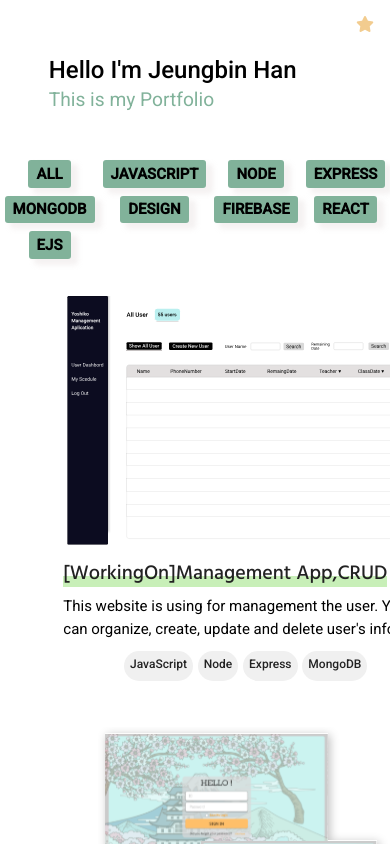
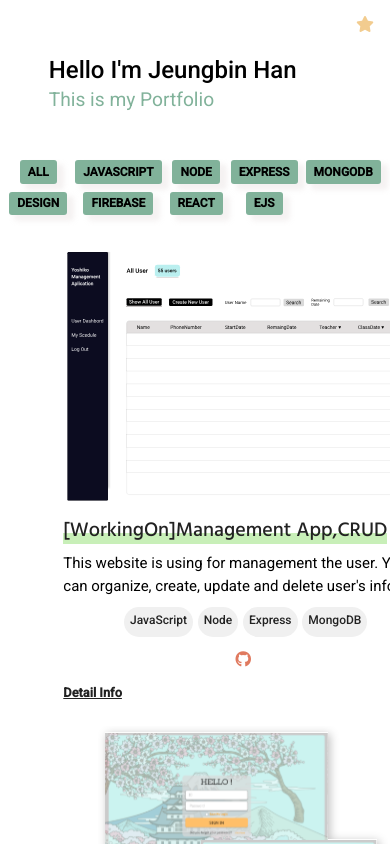
Before and after one commit to Jeungbin/Portfolio, a React (Create React App) app: page / in a window 390 px wide. Shown: the top 844 px of the page. Built offline with nearby package versions, Linux system fonts and the light colour scheme.

Commit message:
Detail info

```diff
--- a/src/App.js
+++ b/src/App.js
@@ -4,6 +4,7 @@ import "./index.css";
 import Home from "./pages/Home";
 import About from "./pages/About";
 import Navbar from "./components/Navbar";
+import Management_app from "./components/management_app";
 
 function App() {
   return (
@@ -12,6 +13,7 @@ function App() {
       <Routes>
         <Route path="/" element={<Home />} />
         <Route path="about" element={<About />} />
+        <Route path="management_app" element={<Management_app />} />
       </Routes>
     </Router>
   );
--- a/src/components/Buttons.js
+++ b/src/components/Buttons.js
@@ -50,7 +50,7 @@ const Buttons = () => {
 
         <div className="works-container">
           {works?.map((item) => {
-            const { id, name, img, website, figma, git, explain } = item;
+            const { id, name, img, website, figma, git, explain, href } = item;
             return (
               <section className="work" key={id}>
                 {img ? (
@@ -90,6 +90,11 @@ const Buttons = () => {
                     ""
                   )}
                 </div>
+                <p>
+                  <a className="detailInfo" href={href ? href : "#"}>
+                    Detail Info
+                  </a>
+                </p>
               </section>
             );
           })}
--- a/src/components/data.js
+++ b/src/components/data.js
@@ -8,7 +8,8 @@ const data = [
     stack: ["JavaScript", "Node", "Express", "MongoDB"],
     website: "",
     figma: "",
-    git: "",
+    git: "https://github.com/Jeungbin/Yoshiko-Management-App",
+    href: "/management_app",
   },
   {
     id: 1,
--- /dev/null
+++ b/src/components/management_app.js
@@ -0,0 +1,25 @@
+const Management_app = () => {
+  return (
+    <>
+      <div className="main-container">
+        <section className="section-center">
+          <div className="management-info-name">
+            <div>
+              <h1>
+                Yoshiko <br />
+                Management
+                <br /> Application
+              </h1>
+              <i className="fa-solid fa-list-check"></i>
+            </div>
+          </div>
+          <p>
+            I'm preparing more detail info about this app, Please wait a few
+            days
+          </p>
+        </section>
+      </div>
+    </>
+  );
+};
+export default Management_app;
--- a/src/index.css
+++ b/src/index.css
@@ -204,12 +204,12 @@ span{
     .button-center{
 
         display: grid;
-        grid-template-columns: 1fr 1fr 1fr 1fr;
-        gap: 0.5rem;
+        grid-template-columns: 1fr 1fr 1fr 1fr 1fr;
+
         flex-wrap: wrap;
     }
     .category{
-       font-size: 15px;
+       font-size: 12px;
     }
 }
 
@@ -352,6 +352,11 @@ span{
         height: 250px;
         border-radius: var(--radius);
     }
+}
+
+.detailInfo{
+    color: #222;
+    font-size: 0.8rem;
 }
 
 /*Icons container*/
@@ -497,3 +502,28 @@ span{
     font-weight: 400;
     margin-bottom: 0.3rem;
 }
+
+.management-info-name{
+    padding: 3rem;
+    margin: 0 auto;
+    width: 100vw;
+    background-color: #e07a5f;
+}
+
+.management-info-name div{
+    margin: 0 auto;
+    width: 80%;
+    display: flex;
+    justify-content: space-between;
+}
+
+.management-info-name h1{
+    font-size: 30px;
+    line-height: 40px;
+    font-weight: 500;
+}
+
+.fa-list-check{
+    font-size: 2rem;
+    align-self: flex-end;
+}
```
Also changed, not shown: src/img/Group 9.svg (added), 1 other file (tests, documents, lock files or other folders).
